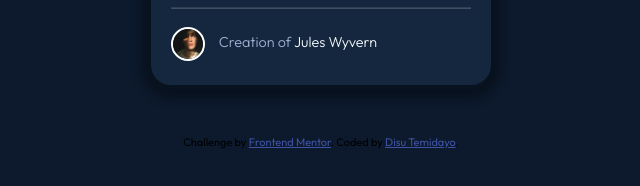
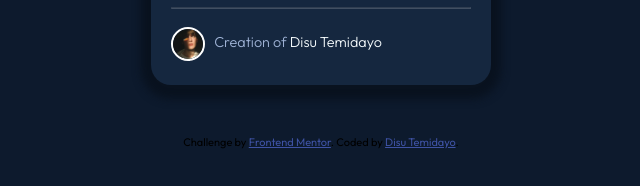
Before and after one commit to Parkuel/NFT-preview-card-component, a plain HTML site: page index.html in a window 1280 px wide. Shown: the part 566-752 px from the top of the page, 319-959 px from the left. Drawn offline with Linux system fonts and the light colour scheme.

Commit message:
Update index.html

```diff
--- a/index.html
+++ b/index.html
@@ -42,7 +42,7 @@
           <img src="./images/image-avatar.png" alt="image of Jules Wyvern" class="avatar">
         </div>
         <div class="footer-text">
-          <p>Creation of <span class="active">Jules Wyvern</span></p>
+          <p>Creation of <span class="active">Disu Temidayo</span></p>
         </div>
       </div>
     </div>
```
